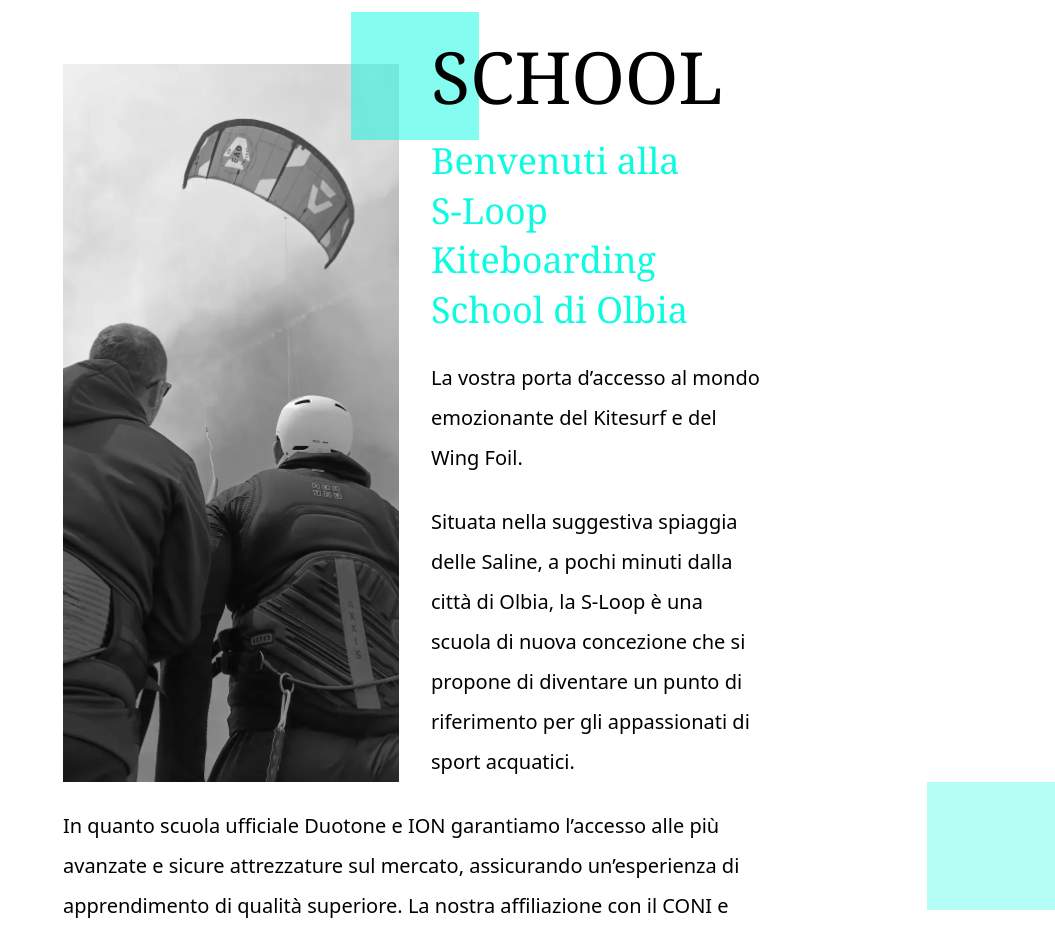
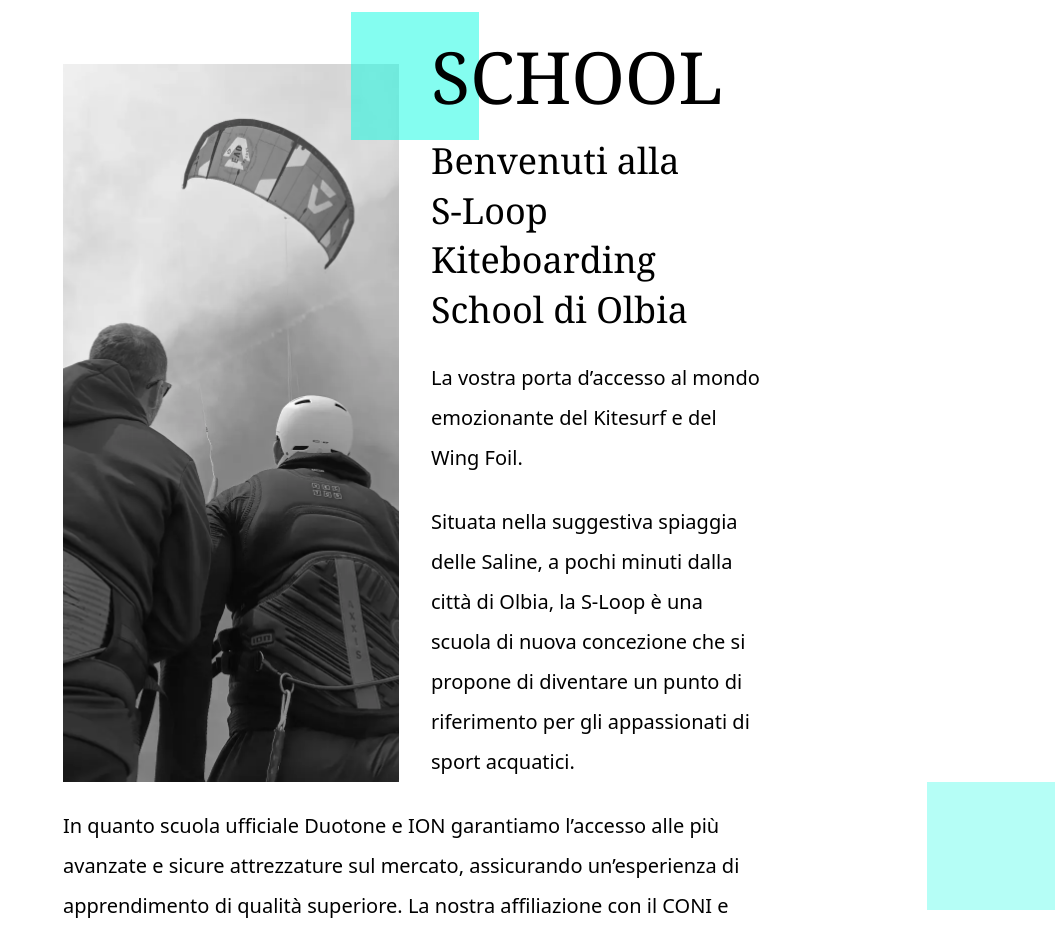
Before and after one commit to Sh3rd3n/S-LOOP, an Astro site: page / in a window 1280 px wide. Shown: the part 840-1776 px from the top of the page, without its empty margins (225-1280 px from the left). Built offline with nearby package versions, Linux system fonts and the light colour scheme; Astro itself is replaced by a stand-in of ours; a web font is replaced by a local one; what tailwindcss-animated would draw is missing.

Commit message:
Best accessibility

```diff
--- a/src/components/School.astro
+++ b/src/components/School.astro
@@ -7,7 +7,7 @@
         <div class="md:order-last md:w-1/2 md:pl-2 lg:pl-4 text-normal md:text-xl">
             <h2 class="font-stencil font-normal text-7xl w-full text-left">SCHOOL</h2>
             <div class="size-32 bg-teal bg-opacity-50 absolute -top-7 -z-10 md:-ml-20"></div>
-            <h3 class="font-stencil font-normal text-4xl text-teal leading-snug w-full my-6">Benvenuti alla <span class="text-nowrap">S-Loop</span> Kiteboarding School di Olbia</h3>
+            <h3 class="font-stencil font-normal text-4xl leading-snug w-full my-6">Benvenuti alla <span class="text-nowrap">S-Loop</span> Kiteboarding School di Olbia</h3>
             <TextParagraph content="La vostra porta d’accesso al mondo emozionante del <strong>Kitesurf</strong> e del <span class='text-nowrap'><strong>Wing Foil.</strong></span>" />
             <TextParagraph content="Situata nella suggestiva spiaggia delle Saline, a pochi minuti dalla città di Olbia, la <strong>S-Loop</strong> è una scuola di nuova concezione che si propone di diventare un punto di riferimento per gli appassionati di sport acquatici." />
             <div class="size-32 bg-teal bg-opacity-30 absolute right-0 -z-10"></div>
```
